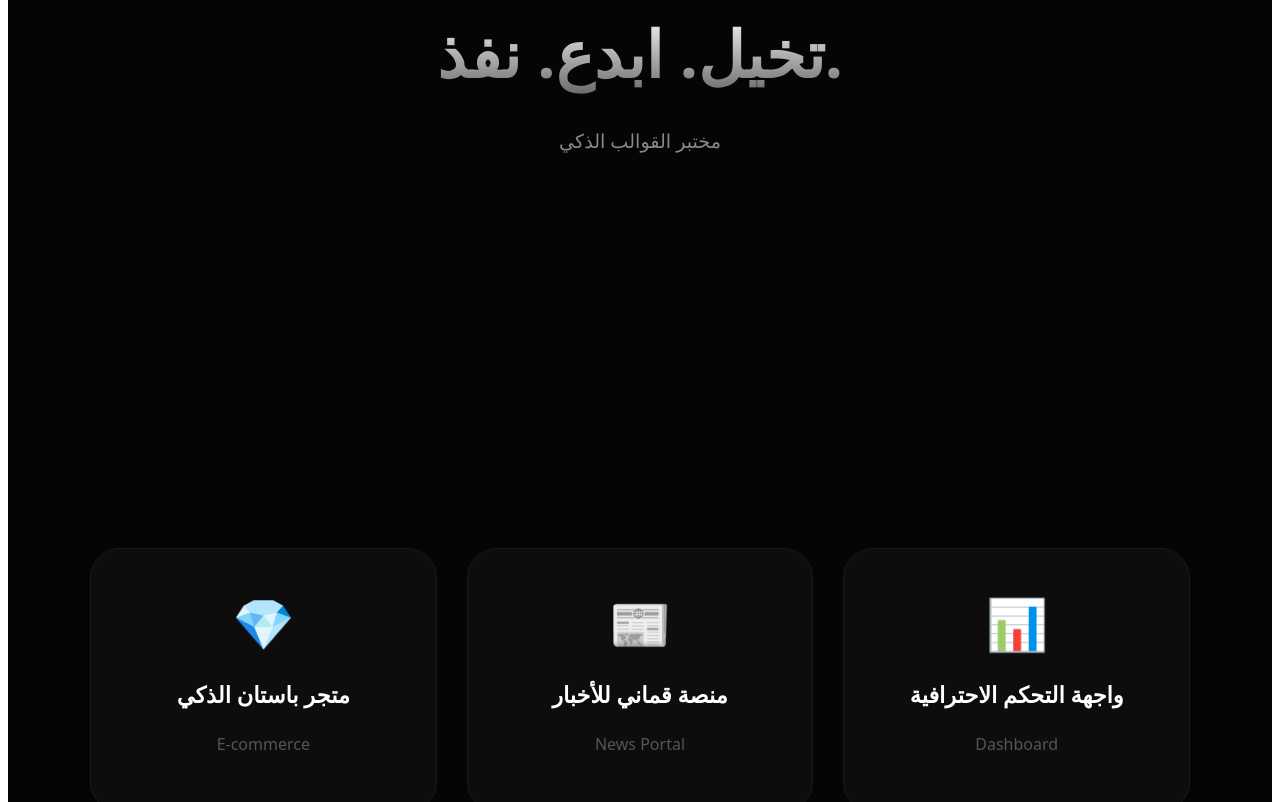
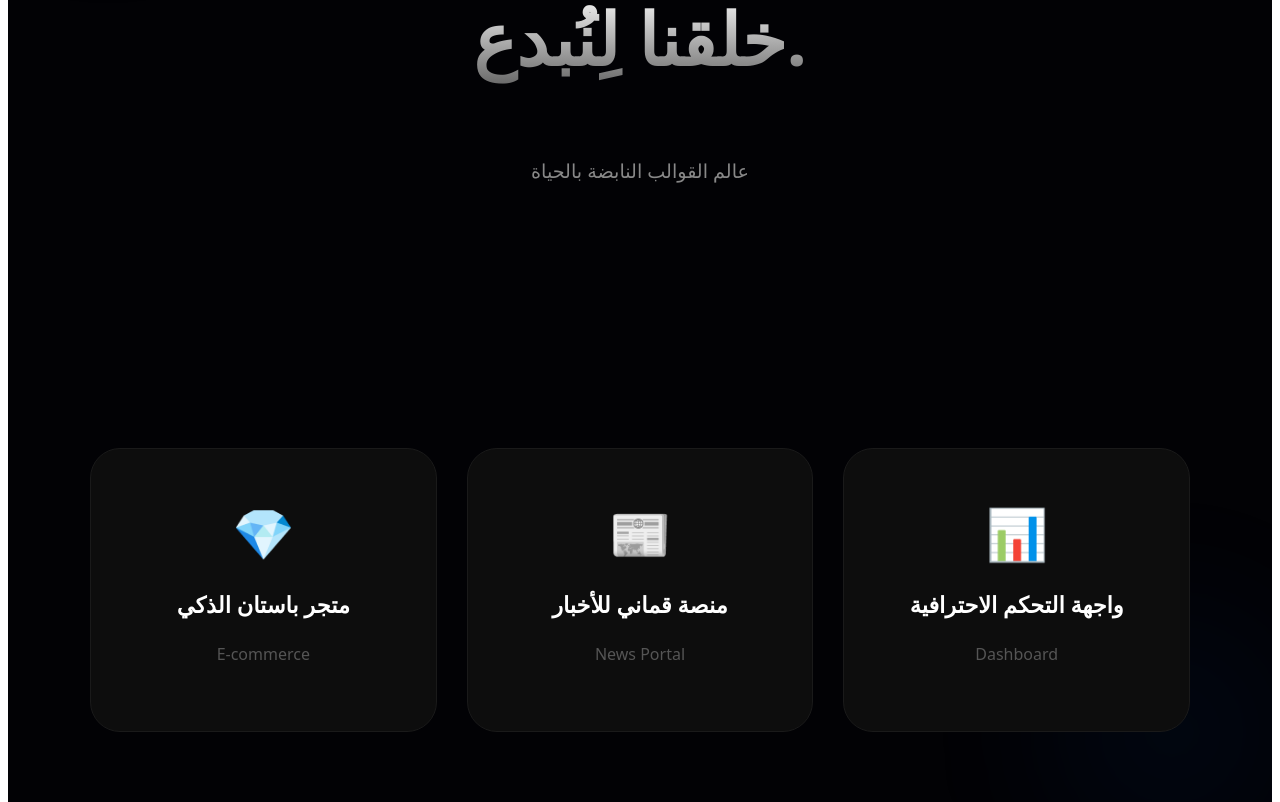
Before and after one commit to qamanicode/qna-web-studio, a Next.js app: page / in a window 1280 px wide. Shown: the part 360-1162 px from the top of the page. Built offline with nearby package versions, Linux system fonts and the light colour scheme.

Commit message:
تفعيل الروح النابضة للموقع

```diff
--- a/app/page.js
+++ b/app/page.js
@@ -1,10 +1,12 @@
 'use client';
-import React, { useState } from 'react';
+import React, { useState, useEffect } from 'react';
 
 export default function Home() {
   const [view, setView] = useState('home');
   const [selectedTpl, setSelectedTpl] = useState(null);
   const [hovered, setHovered] = useState(null);
+
+  const MY_WHATSAPP = '20123456789'; // لا تنسَ وضع رقمك هنا
 
   const templates = [
     { id: 1, title: 'متجر باستان الذكي', cat: 'E-commerce', color: '#00c6ff', icon: '💎', details: 'نظام تجارة متكامل مع سلة تسوق ذكية وواجهة مستخدم فائقة السرعة.' },
@@ -12,34 +14,42 @@ export default function Home() {
     { id: 3, title: 'واجهة التحكم الاحترافية', cat: 'Dashboard', color: '#f953c6', icon: '📊', details: 'لوحة تحكم شاملة لتحليل البيانات ومراقبة الأداء لحظة بلحظة.' }
   ];
 
-  if (view === 'details') {
   return (
-      <div style={{ minHeight: '100vh', backgroundColor: '#050505', color: '#fff', padding: '60px 20px', textAlign: 'center', fontFamily: 'system-ui' }}>
-        <div style={{ fontSize: '100px', marginBottom: '30px' }}>{selectedTpl.icon}</div>
-        <h1 style={{ fontSize: '3rem', color: selectedTpl.color, fontWeight: '900' }}>{selectedTpl.title}</h1>
+    <div style={{ minHeight: '100vh', backgroundColor: '#020205', color: '#fff', fontFamily: 'system-ui', overflowX: 'hidden', position: 'relative' }}>
+      <style>{`
+        @keyframes breath { 0%, 100% { opacity: 0.3; transform: scale(1); } 50% { opacity: 0.6; transform: scale(1.1); } }
+        @keyframes slideUp { from { transform: translateY(30px); opacity: 0; } to { transform: translateY(0); opacity: 1; } }
+        @keyframes pulse { 0% { box-shadow: 0 0 0 0 rgba(2, 101, 220, 0.4); } 70% { box-shadow: 0 0 0 20px rgba(2, 101, 220, 0); } 100% { box-shadow: 0 0 0 0 rgba(2, 101, 220, 0); } }
+        .fade-in { animation: slideUp 1s ease forwards; }
+        .breathing-bg { position: absolute; width: 400px; height: 400px; background: radial-gradient(circle, #0265DC33 0%, transparent 70%); filter: blur(60px); animation: breath 8s infinite ease-in-out; z-index: 1; }
+      `}</style>
+
+      <div className='breathing-bg' style={{ top: '-100px', left: '-100px' }}></div>
+      <div className='breathing-bg' style={{ bottom: '-100px', right: '-100px', animationDelay: '4s' }}></div>
+
+      {view === 'details' ? (
+        <div className='fade-in' style={{ minHeight: '100vh', display: 'flex', flexDirection: 'column', alignItems: 'center', justifyContent: 'center', textAlign: 'center', padding: '20px', position: 'relative', zIndex: 10 }}>
+          <div style={{ fontSize: '100px', marginBottom: '30px', filter: 'drop-shadow(0 0 30px ' + selectedTpl.color + '66)' }}>{selectedTpl.icon}</div>
+          <h1 style={{ fontSize: '3.5rem', color: selectedTpl.color, fontWeight: '900' }}>{selectedTpl.title}</h1>
           <p style={{ color: '#888', fontSize: '1.2rem', maxWidth: '700px', margin: '20px auto', lineHeight: '1.8' }}>{selectedTpl.details}</p>
-        <button onClick={() => setView('home')} style={{ marginTop: '40px', padding: '15px 40px', borderRadius: '50px', border: '1px solid #333', backgroundColor: 'transparent', color: '#fff', cursor: 'pointer', fontWeight: 'bold' }}>← العودة للمختبر</button>
+          <div style={{ display: 'flex', gap: '20px', marginTop: '30px' }}>
+            <button onClick={() => setView('home')} style={{ padding: '15px 30px', borderRadius: '12px', border: '1px solid #333', backgroundColor: 'transparent', color: '#fff', cursor: 'pointer' }}>← عودة</button>
+            <button onClick={() => window.open('https://wa.me' + MY_WHATSAPP + '?text=' + encodeURIComponent('مرحباً باستان، أريد البدء بمشروع ' + selectedTpl.title), '_blank')} style={{ padding: '15px 40px', borderRadius: '12px', border: 'none', backgroundColor: selectedTpl.color, color: '#000', cursor: 'pointer', fontWeight: '900', animation: 'pulse 2s infinite' }}>اطلب الآن ✨</button>
           </div>
-    );
-  }
-
-  return (
-    <div style={{ minHeight: '180vh', backgroundColor: '#050505', color: '#fff', fontFamily: 'system-ui', overflowX: 'hidden' }}>
-      <section style={{ height: '100vh', display: 'flex', flexDirection: 'column', alignItems: 'center', justifyContent: 'center', textAlign: 'center', padding: '20px' }}>
+        </div>
+      ) : (
+        <div style={{ position: 'relative', zIndex: 10 }}>
+          <section className='fade-in' style={{ height: '100vh', display: 'flex', flexDirection: 'column', alignItems: 'center', justifyContent: 'center', textAlign: 'center' }}>
             <div style={{ color: '#FA0F00', fontWeight: 'bold', fontSize: '12px', letterSpacing: '4px', marginBottom: '20px' }}>BASTAN CREATIVE CLOUD</div>
-        <h1 style={{ fontSize: '4rem', fontWeight: '900', background: 'linear-gradient(to bottom, #fff, #666)', WebkitBackgroundClip: 'text', WebkitTextFillColor: 'transparent', margin: '10px 0' }}>تخيل. ابدع. نفذ.</h1>
-        <p style={{ color: '#888', fontSize: '1.2rem' }}>مختبر القوالب الذكي</p>
+            <h1 style={{ fontSize: '4.5rem', fontWeight: '900', background: 'linear-gradient(to bottom, #fff, #666)', WebkitBackgroundClip: 'text', WebkitTextFillColor: 'transparent' }}>خلقنا لِنُبدع.</h1>
+            <p style={{ color: '#888', fontSize: '1.2rem', marginTop: '10px' }}>عالم القوالب النابضة بالحياة</p>
           </section>
 
-      <section style={{ padding: '60px 20px', maxWidth: '1100px', margin: '0 auto' }}>
+          <section className='fade-in' style={{ padding: '0 20px 100px', maxWidth: '1100px', margin: '0 auto', animationDelay: '0.5s' }}>
             <div style={{ display: 'grid', gridTemplateColumns: 'repeat(auto-fit, minmax(280px, 1fr))', gap: '30px' }}>
               {templates.map((tpl, i) => (
-            <div key={i}
-              onMouseEnter={() => setHovered(i)}
-              onMouseLeave={() => setHovered(null)}
-              onClick={() => { setSelectedTpl(tpl); setView('details'); }}
-              style={{ backgroundColor: '#0d0d0d', padding: '40px 30px', borderRadius: '30px', border: hovered === i ? '1px solid ' + tpl.color : '1px solid #1a1a1a', transform: hovered === i ? 'translateY(-10px)' : 'none', transition: '0.4s ease', cursor: 'pointer', textAlign: 'center' }}
-            >
+                <div key={i} onMouseEnter={() => setHovered(i)} onMouseLeave={() => setHovered(null)} onClick={() => { setSelectedTpl(tpl); setView('details'); }}
+                  style={{ backgroundColor: '#0d0d0d', padding: '50px 30px', borderRadius: '30px', border: hovered === i ? '1px solid ' + tpl.color : '1px solid #1a1a1a', transform: hovered === i ? 'scale(1.05)' : 'scale(1)', transition: '0.5s cubic-bezier(0.175, 0.885, 0.32, 1.275)', cursor: 'pointer', textAlign: 'center', boxShadow: hovered === i ? '0 20px 40px -10px ' + tpl.color + '44' : 'none' }}>
                   <div style={{ fontSize: '50px', marginBottom: '20px' }}>{tpl.icon}</div>
                   <h3 style={{ fontSize: '1.4rem', fontWeight: '700', color: hovered === i ? tpl.color : '#fff' }}>{tpl.title}</h3>
                   <p style={{ color: '#555', marginTop: '10px' }}>{tpl.cat}</p>
@@ -48,5 +58,7 @@ export default function Home() {
             </div>
           </section>
         </div>
+      )}
+    </div>
   );
 }
```
Lines whose indentation alone changed are shown as unchanged.
